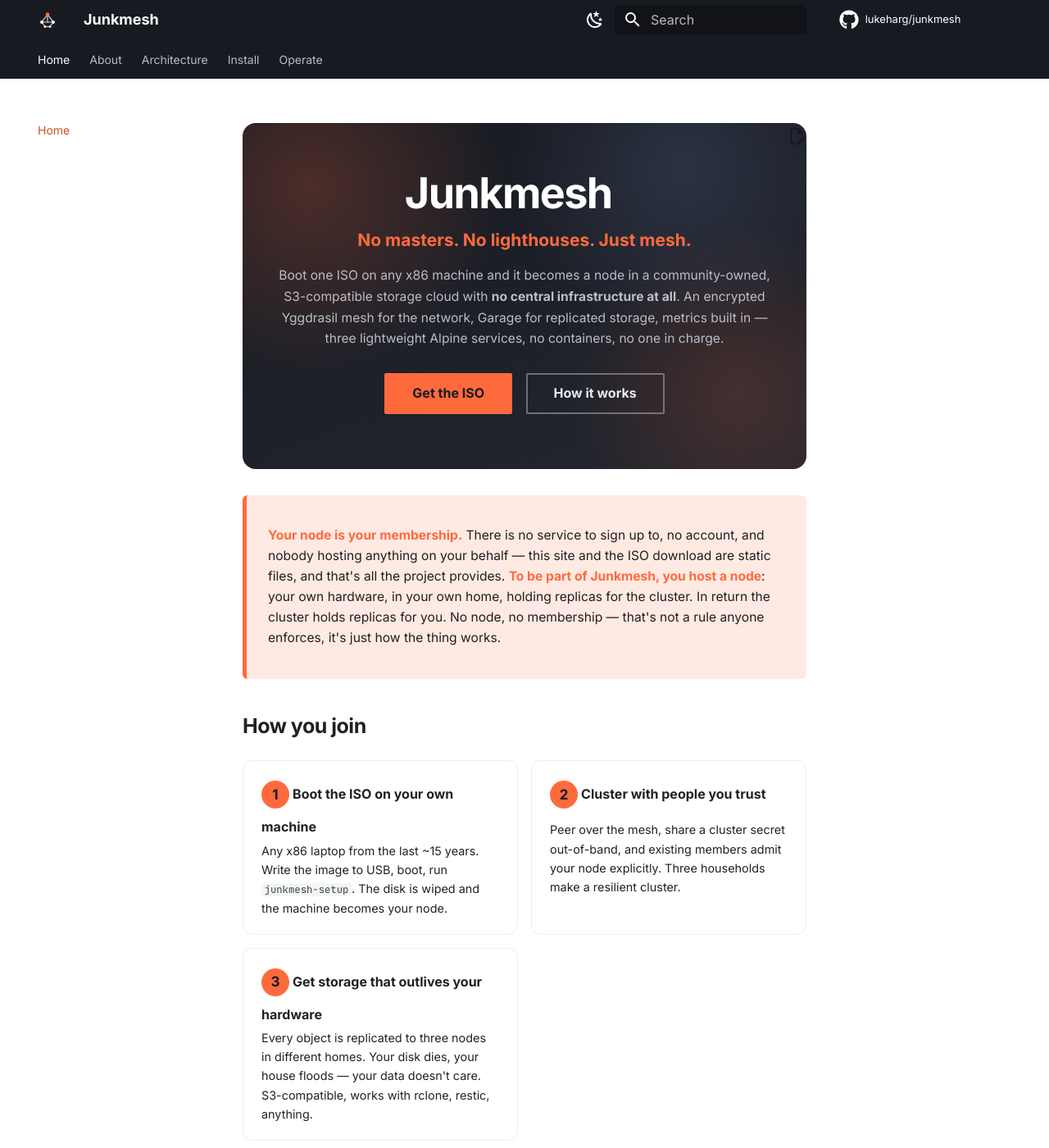
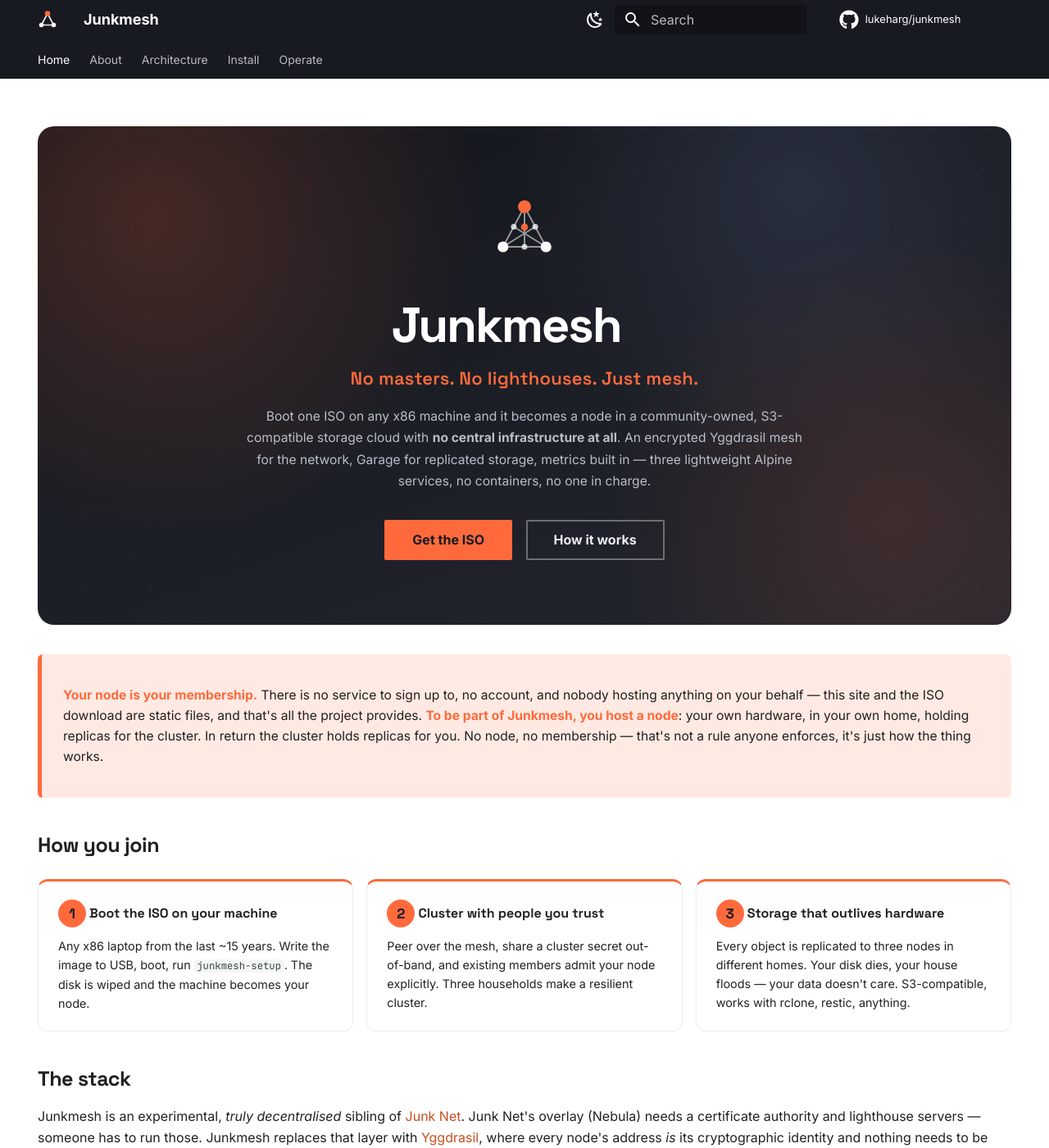
Before and after one commit to lukeharg/junkmesh, an MkDocs documentation site: the page built from docs/index.md, in a window 1280 px wide and 1400 px high. Shown: the whole window at 82% size. Built offline with MkDocs 1.6.1 and Material for MkDocs 9.7.7, drawn with Linux system fonts in a browser that asks for light colours; comment, search, counter and statistics services are not loaded; some of the changed text lies outside the part shown.

Commit message:
Marketing polish: brand marks, display type, full-width landing, OG card
- Redrawn logo/favicon (legible at header size) + large hero mark
- Space Grotesk display headings over Inter body; hero constellation
  texture; 3-column join steps; edit button hidden on the landing page
- Landing page hides nav/toc sidebars for a proper marketing layout
- OG/Twitter card image + meta via theme override; generator line off

Co-Authored-By: Claude Fable 5 <noreply@anthropic.com>

```diff
--- a/docs/index.md
+++ b/docs/index.md
@@ -1,6 +1,14 @@
+---
+hide:
+  - navigation
+  - toc
+---
+
 # Junkmesh { .jm-visually-hidden style="display:none" }
 
 <div class="jm-hero" markdown>
+
+<img class="jm-mark" src="assets/mark-hero.svg" alt="" aria-hidden="true">
 
 <h1>Junkmesh</h1>
 
@@ -31,22 +39,22 @@ the thing works.
 
 <div class="jm-steps" markdown>
 <div class="jm-step" markdown>
-<span class="jm-step-n">1</span>
-**Boot the ISO on your own machine**
+<div class="jm-step-head" markdown><span class="jm-step-n">1</span>
+<strong>Boot the ISO on your machine</strong></div>
 <p>Any x86 laptop from the last ~15 years. Write the image to USB, boot,
 run <code>junkmesh-setup</code>. The disk is wiped and the machine becomes
 your node.</p>
 </div>
 <div class="jm-step" markdown>
-<span class="jm-step-n">2</span>
-**Cluster with people you trust**
+<div class="jm-step-head" markdown><span class="jm-step-n">2</span>
+<strong>Cluster with people you trust</strong></div>
 <p>Peer over the mesh, share a cluster secret out-of-band, and existing
 members admit your node explicitly. Three households make a resilient
 cluster.</p>
 </div>
 <div class="jm-step" markdown>
-<span class="jm-step-n">3</span>
-**Get storage that outlives your hardware**
+<div class="jm-step-head" markdown><span class="jm-step-n">3</span>
+<strong>Storage that outlives hardware</strong></div>
 <p>Every object is replicated to three nodes in different homes. Your disk
 dies, your house floods — your data doesn't care. S3-compatible, works with
 rclone, restic, anything.</p>
--- a/docs/stylesheets/extra.css
+++ b/docs/stylesheets/extra.css
@@ -1,4 +1,6 @@
 /* ── Junkmesh brand ──────────────────────────────────────────────────── */
+
+@import url('https://fonts.googleapis.com/css2?family=Space+Grotesk:wght@500;600;700&display=swap');
 
 :root {
   --jm-ink:    #171a21;   /* charcoal — headers, hero */
@@ -29,8 +31,10 @@
 /* ── typography ──────────────────────────────────────────────────────── */
 
 .md-typeset h1,
-.md-typeset h2 {
-  font-weight: 800;
+.md-typeset h2,
+.md-typeset h3 {
+  font-family: "Space Grotesk", Inter, sans-serif;
+  font-weight: 700;
   letter-spacing: -0.02em;
 }
 
@@ -41,39 +45,75 @@
 /* ── hero (home page) ────────────────────────────────────────────────── */
 
 .jm-hero {
-  margin: 0.2rem 0 1.6rem;
-  padding: 2.6rem 1.6rem 2.4rem;
-  border-radius: 0.8rem;
+  position: relative;
+  overflow: hidden;
+  margin: 0.4rem 0 1.8rem;
+  padding: 3.4rem 1.6rem 3rem;
+  border-radius: 1rem;
   text-align: center;
   color: #e8eaf0;
   background:
-    radial-gradient(circle at 12% 18%, rgba(255, 106, 60, 0.22), transparent 34%),
-    radial-gradient(circle at 88% 78%, rgba(255, 106, 60, 0.16), transparent 30%),
-    radial-gradient(circle at 78% 12%, rgba(120, 140, 200, 0.18), transparent 32%),
-    linear-gradient(160deg, #171a21 0%, #23262f 100%);
+    radial-gradient(circle at 12% 18%, rgba(255, 106, 60, 0.20), transparent 34%),
+    radial-gradient(circle at 88% 78%, rgba(255, 106, 60, 0.14), transparent 30%),
+    radial-gradient(circle at 78% 12%, rgba(120, 140, 200, 0.16), transparent 32%),
+    linear-gradient(160deg, #14161c 0%, #23262f 100%);
+}
+
+/* faint mesh constellation behind the hero */
+.jm-hero::before {
+  content: "";
+  position: absolute;
+  inset: 0;
+  pointer-events: none;
+  opacity: 0.5;
+  background-image:
+    radial-gradient(rgba(255, 255, 255, 0.16) 1.5px, transparent 1.5px),
+    radial-gradient(rgba(255, 106, 60, 0.18) 1.5px, transparent 1.5px);
+  background-size: 84px 84px, 132px 132px;
+  background-position: 12px 18px, 48px 60px;
+  -webkit-mask-image: radial-gradient(ellipse at center, transparent 28%, black 100%);
+  mask-image: radial-gradient(ellipse at center, transparent 28%, black 100%);
+}
+
+.jm-hero > * {
+  position: relative;
+}
+
+.jm-hero .jm-mark {
+  width: 4.2rem;
+  height: 4.2rem;
+  margin-bottom: 0.6rem;
 }
 
 .jm-hero h1 {
-  margin: 0 0 0.3rem;
-  font-size: 2.6rem;
-  font-weight: 800;
-  letter-spacing: -0.03em;
+  margin: 0 0 0.4rem;
+  font-family: "Space Grotesk", Inter, sans-serif;
+  font-size: 3rem;
+  font-weight: 700;
+  letter-spacing: -0.035em;
   color: #ffffff;
 }
 
 .jm-hero .jm-tagline {
-  margin: 0 auto 0.7rem;
-  font-size: 1.05rem;
+  margin: 0 auto 0.8rem;
+  font-family: "Space Grotesk", Inter, sans-serif;
+  font-size: 1.1rem;
   font-weight: 600;
+  letter-spacing: 0.01em;
   color: var(--jm-amber);
 }
 
 .jm-hero .jm-sub {
   max-width: 34rem;
-  margin: 0 auto 1.3rem;
+  margin: 0 auto 1.5rem;
   font-size: 0.78rem;
-  line-height: 1.65;
+  line-height: 1.7;
   color: #b9bec9;
+}
+
+/* hide the "edit this page" pencil on the landing page */
+.md-content:has(.jm-hero) .md-content__button {
+  display: none;
 }
 
 .jm-hero .md-button {
@@ -118,38 +158,61 @@
 
 .jm-steps {
   display: grid;
-  grid-template-columns: repeat(auto-fit, minmax(13rem, 1fr));
+  grid-template-columns: 1fr;
   gap: 0.8rem;
   margin: 1.2rem 0;
 }
 
+@media screen and (min-width: 45em) {
+  .jm-steps {
+    grid-template-columns: repeat(3, 1fr);
+  }
+}
+
 .jm-step {
-  padding: 1rem 1.1rem;
+  padding: 1.1rem 1.2rem;
   border: 1px solid var(--md-default-fg-color--lightest);
+  border-top: 3px solid var(--jm-amber);
   border-radius: 0.6rem;
+  transition: border-color 125ms, transform 125ms, box-shadow 125ms;
+}
+
+.jm-step:hover {
+  transform: translateY(-2px);
+  box-shadow: 0 6px 18px rgba(0, 0, 0, 0.10);
+}
+
+.jm-step .jm-step-head {
+  display: flex;
+  align-items: center;
+  gap: 0.55rem;
+  margin-bottom: 0.55rem;
 }
 
 .jm-step .jm-step-n {
+  flex: none;
   display: inline-flex;
   align-items: center;
   justify-content: center;
   width: 1.7rem;
   height: 1.7rem;
-  margin-bottom: 0.5rem;
   border-radius: 50%;
   background: var(--jm-amber);
   color: #171a21;
-  font-weight: 800;
+  font-family: "Space Grotesk", Inter, sans-serif;
+  font-weight: 700;
   font-size: 0.85rem;
 }
 
-.jm-step p {
-  margin: 0.2rem 0 0;
-  font-size: 0.72rem;
+.jm-step .jm-step-head strong {
+  font-family: "Space Grotesk", Inter, sans-serif;
+  font-size: 0.8rem;
+  line-height: 1.25;
 }
 
-.jm-step strong {
-  font-size: 0.8rem;
+.jm-step p {
+  margin: 0;
+  font-size: 0.72rem;
 }
 
 /* ── cards polish ────────────────────────────────────────────────────── */
--- a/mkdocs.yml
+++ b/mkdocs.yml
@@ -9,6 +9,7 @@ edit_uri: edit/main/docs/
 
 theme:
   name: material
+  custom_dir: overrides
   logo: assets/logo.svg
   favicon: assets/favicon.svg
   icon:
@@ -92,6 +93,7 @@ extra_css:
   - stylesheets/extra.css
 
 extra:
+  generator: false
   social:
     - icon: fontawesome/brands/github
       link: https://github.com/lukeharg/junkmesh
--- /dev/null
+++ b/overrides/main.html
@@ -0,0 +1,16 @@
+{% extends "base.html" %}
+
+{% block extrahead %}
+  {% set og_title = config.site_name ~ " — no masters, no lighthouses, just mesh" %}
+  <meta property="og:type" content="website">
+  <meta property="og:site_name" content="{{ config.site_name }}">
+  <meta property="og:title" content="{{ page.title ~ ' · ' ~ config.site_name if page and page.title and not page.is_homepage else og_title }}">
+  <meta property="og:description" content="{{ config.site_description }}">
+  <meta property="og:url" content="{{ page.canonical_url }}">
+  <meta property="og:image" content="{{ config.site_url }}assets/og-card.png">
+  <meta property="og:image:width" content="1200">
+  <meta property="og:image:height" content="630">
+  <meta name="twitter:card" content="summary_large_image">
+  <meta name="twitter:image" content="{{ config.site_url }}assets/og-card.png">
+  <meta name="theme-color" content="#171a21">
+{% endblock %}
```
Also changed, not shown: docs/assets/favicon.svg, docs/assets/logo.svg, docs/assets/mark-hero.svg (added), docs/assets/og-card.png (added).
